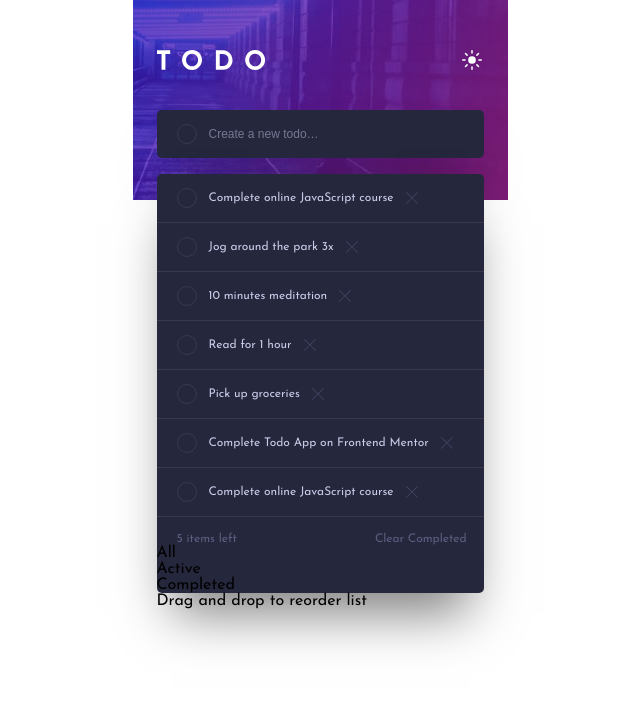
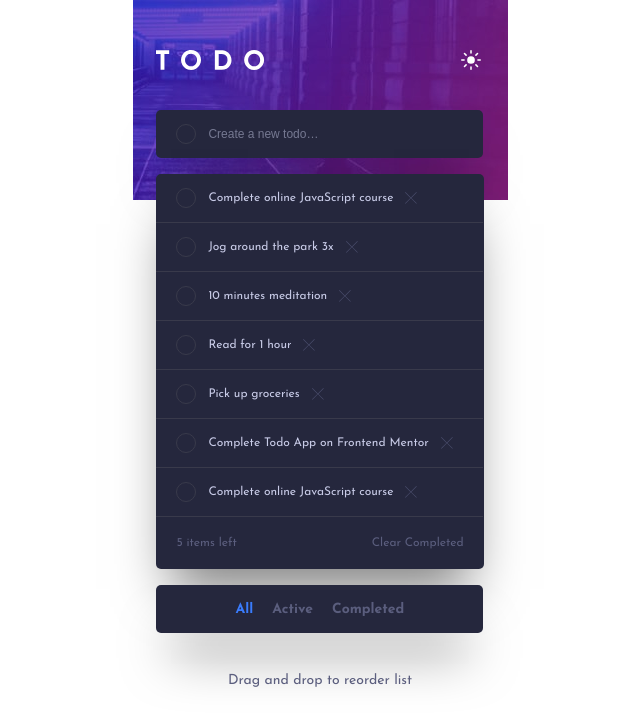
Before and after one commit to Davmike/todo-app, a React (Vite) app: page / in a window 1280 px wide. Shown: the top 726 px of the page, without its empty margins (320-960 px from the left). Built offline with nearby package versions, Linux system fonts and the light colour scheme.

Commit message:
feat: styled all input

```diff
--- a/src/App.jsx
+++ b/src/App.jsx
@@ -79,15 +79,15 @@ function App() {
         </div>
 
         {/* last div */}
-
-        <div class="lastDiv">
-          <p class="all">All</p>
-          <p class="active">Active</p>
-          <p class="completed">Completed</p>
-        </div>
       </div>
 
-      <p>Drag and drop to reorder list</p>
+      <div class="lastDiv">
+        <p class="all">All</p>
+        <p class="active">Active</p>
+        <p class="completed">Completed</p>
+      </div>
+
+      <p class="lastParagraph">Drag and drop to reorder list</p>
     </Section>
   );
 }
@@ -180,9 +180,8 @@ const Section = styled.div`
   .cleanBox {
     display: flex;
     align-items: center;
-    padding-left: 20px;
-    gap: 138px;
-    margin-top: 16px;
+    padding: 20px;
+    gap: 135px;
   }
 
   .itemsLeft {
@@ -204,4 +203,47 @@ const Section = styled.div`
     background: #393a4b;
     border: none;
   }
+
+  .lastDiv {
+    box-shadow: 0px 35px 50px -15px rgba(0, 0, 0, 0.5);
+    margin-top: 16px;
+    display: flex;
+    align-items: center;
+    border-radius: 5px;
+    background: #25273d;
+    box-shadow: 0px 35px 50px -15px rgba(0, 0, 0, 0.5);
+    width: 327px;
+    height: 48px;
+    /* insede */
+    display: flex;
+    align-items: center;
+    justify-content: center;
+    gap: 19px;
+  }
+
+  .all {
+    color: #3a7cfd;
+    font-size: 14px;
+    font-weight: 700;
+  }
+
+  .active {
+    color: #5b5e7e;
+    font-size: 14px;
+    font-weight: 700;
+  }
+
+  .completed {
+    color: #5b5e7e;
+    font-size: 14px;
+    font-weight: 700;
+  }
+
+  .lastParagraph {
+    color: #5b5e7e;
+    text-align: center;
+    font-size: 14px;
+    font-weight: 400;
+    margin-top: 40px;
+  }
 `;
```
